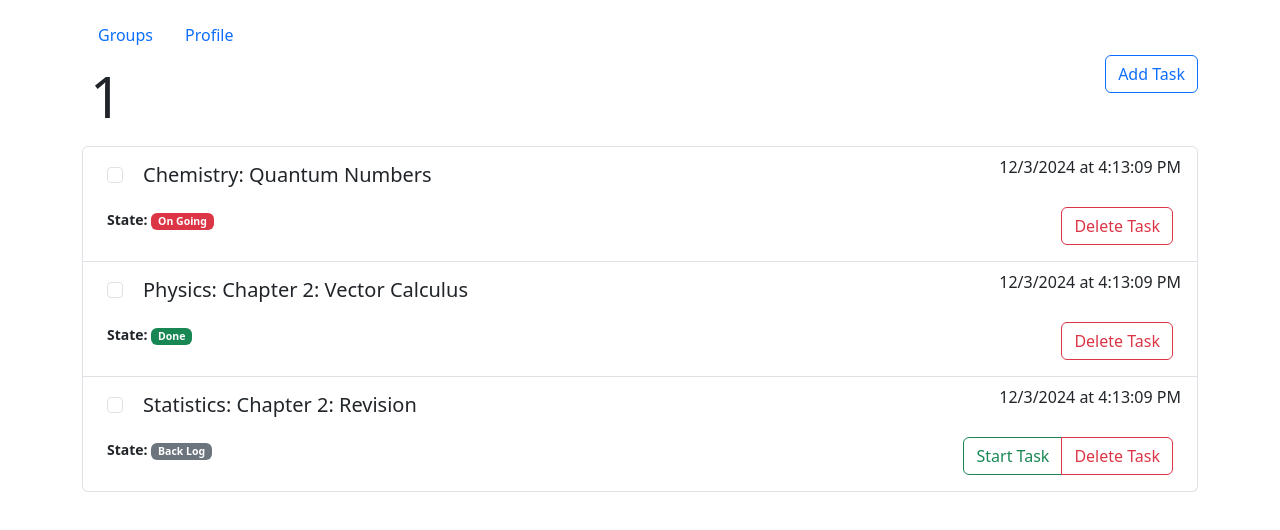
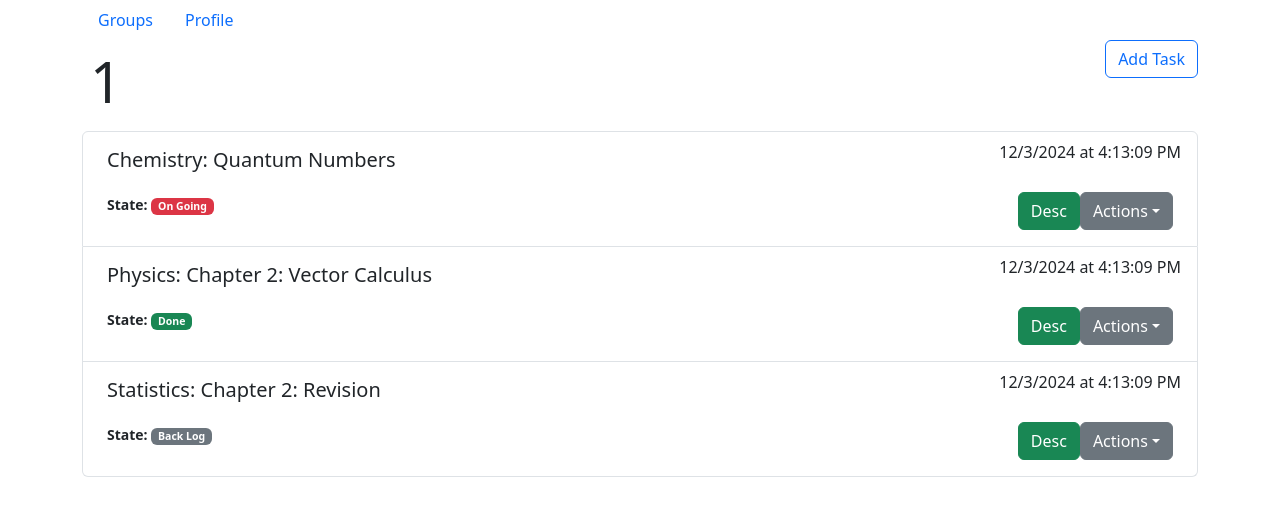
Before and after one commit to white-fortune/EduStream, a React (Vite) app: page /stream/1 in a window 1280 px wide. Shown: the top 530 px of the page. Built offline with nearby package versions, Linux system fonts and the light colour scheme.

Commit message:
desc and action

```diff
--- a/src/App.css
+++ /dev/null
@@ -1,3 +0,0 @@
-body {
-    margin: 15px;
-}
--- a/src/App.tsx
+++ b/src/App.tsx
@@ -1,6 +1,5 @@
 import "bootstrap/dist/css/bootstrap.css";
 import "bootstrap/dist/js/bootstrap.bundle";
-import "./App.css";
 import { BrowserRouter as Router, Routes, Route } from "react-router-dom";
 import Groups from "./components/Groups";
 import NavBar from "./components/NavBar";
--- a/src/components/Stream.tsx
+++ b/src/components/Stream.tsx
@@ -25,7 +25,7 @@ function getState(state: State) {
   }
 }
 
-const AddTaskModal = ({
+function AddTaskModal({
   controlTitle,
   controlState,
   controlTask,
@@ -40,7 +40,7 @@ const AddTaskModal = ({
   ];
   controlDesc: [string, React.Dispatch<React.SetStateAction<string>>];
   streamName: string | undefined;
-}) => {
+}) {
   function addTask(title: any, state: any, description: string) {
     if (title === "") return;
     let newTask: Tasks = {
@@ -101,7 +101,7 @@ const AddTaskModal = ({
               <label className="lead">Task Description:</label>
               <textarea
                 className="form-control"
-                placeholder="Tell Something"
+                placeholder="Tell Something about the task, like the resources you will look into, or some tips!"
                 value={controlDesc[0]}
                 onChange={(e) => controlDesc[1](e.target.value)}
               />
@@ -140,7 +140,7 @@ const AddTaskModal = ({
       </div>
     </div>
   );
-};
+}
 
 export default function Stream() {
   let someTasks: Tasks[] = [
@@ -197,23 +197,15 @@ export default function Stream() {
       </div>
       {tasks.length !== 0 ? true : <h1>No tasks are added yet!</h1>}
       <div className="list-group">
-        {tasks.map(({ id, title, state, date }: Tasks) => {
+        {tasks.map(({ id, title, description, state, date }: Tasks) => {
           return (
-            <a
-              href="#"
+            <div
+              // href="#"
               className="list-group-item list-group-item-action"
               aria-current="true"
               key={id}
             >
               <div className="d-flex">
-                <div className="p-2">
-                  <input
-                    className="form-check-input me-1"
-                    type="checkbox"
-                    value=""
-                    id="firstCheckbox"
-                  />
-                </div>
                 <div className="p-2 flex-grow-1">
                   <h5 className="mb-1">{title}</h5>
                 </div>
@@ -227,20 +219,62 @@ export default function Stream() {
                     <br />
                   </small>
                 </div>
+
                 <div className="p-2">
+                  <div className="dropdown">
                     <div className="btn-group">
+                      <button
+                        className="btn btn-success"
+                        type="button"
+                        data-bs-toggle="collapse"
+                        data-bs-target={"#" + id}
+                        aria-expanded="false"
+                      >
+                        Desc
+                      </button>
+                    </div>
+                    <button
+                      className="btn btn-secondary dropdown-toggle"
+                      type="button"
+                      data-bs-toggle="dropdown"
+                      aria-expanded="false"
+                    >
+                      Actions
+                    </button>
+                    <ul className="dropdown-menu">
                       {state === State.BackLog ? (
-                      <button className="btn btn-outline-success">
+                        <li>
+                          <a className="dropdown-item">
+                            <button className="btn btn-outline-info">
                               Start Task
                             </button>
+                          </a>
+                        </li>
+                      ) : state === State.OnGoing ? (
+                        <li>
+                          <a className="dropdown-item">
+                            <button className="btn btn-outline-success">
+                              Mark Done
+                            </button>
+                          </a>
+                        </li>
                       ) : null}
+
+                      <li>
+                        <a className="dropdown-item">
                           <button className="btn btn-outline-danger">
                             Delete Task
                           </button>
+                        </a>
+                      </li>
+                    </ul>
                   </div>
                 </div>
               </div>
-            </a>
+              <div className="collapse" id={id}>
+                <div className="card card-body">{description}</div>
+              </div>
+            </div>
           );
         })}
       </div>
```
Lines whose indentation alone changed are shown as unchanged.
